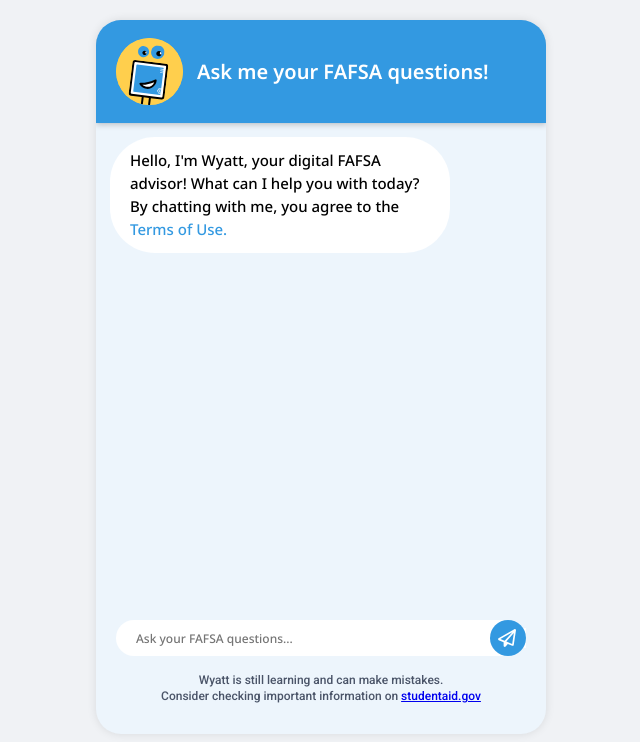
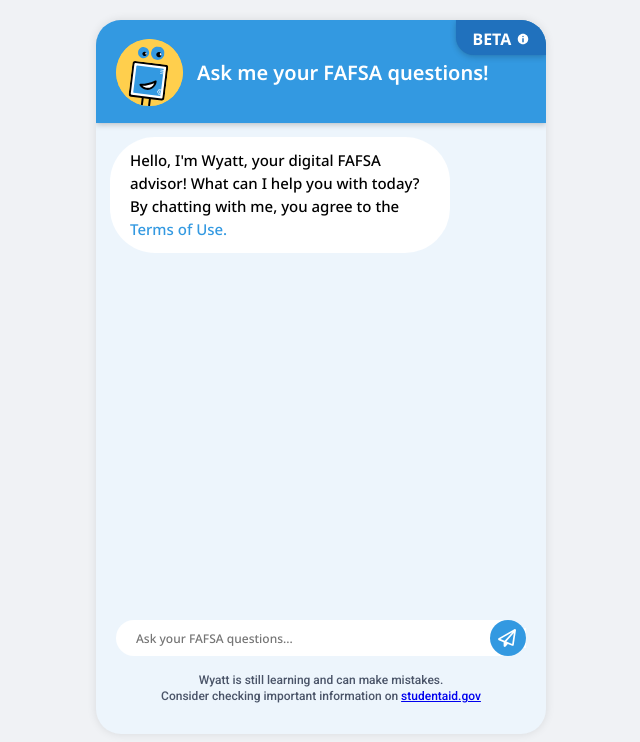
Before and after one commit to williamzebrowskI/assistant-api, a React app in the folder widget/: page / in a window 1280 px wide. Shown: the top 742 px of the page, without its empty margins (319-959 px from the left). Built offline with nearby package versions, Linux system fonts and the light colour scheme; no server answers; the HTML template or start-up script is replaced by a standard one.

Commit message:
add beta tag to chat window

```diff
--- a/widget/src/WidgetWindow.js
+++ b/widget/src/WidgetWindow.js
@@ -5,6 +5,7 @@
 import { setWyattCookies, getCookieValue } from '../helpers/uuidHelpers';
 
 import sendIcon from './images/send-icon.svg';
+import infoIcon from './images/info-icon.svg';
 import wyattAvatar from './images/wyatt-chat-avatar.svg'
 
 // TODO: move all style attributes to css file
@@ -87,6 +88,7 @@
     return (
         <div className="chat-container">
             <div className="chat-header">
+                <div className='beta-tag'>Beta <img src={infoIcon} /></div>
                 <div className="chat-header__icon">
                     <img src={wyattAvatar} />
                 </div>
--- a/widget/src/styles.css
+++ b/widget/src/styles.css
@@ -13,6 +13,33 @@
     padding-bottom: 14px;
 }
 
+.beta-tag {
+    border-radius: 0px 22.5px 0px 18px;
+    box-shadow: 0px 2px 6px rgba(0, 0, 0, 0.2), 0px 0px 1px rgba(0, 0, 0, 0.1);
+    opacity: 1;
+    background-color: rgba(32, 113, 189, 1);
+    color: white;
+    position: absolute;
+    right: 0;
+    top: 0;
+    width: 90px;
+    height: 35px;
+    padding: 8px;
+    text-align: center;
+    text-transform: uppercase;
+    font-family: "NotoSans-Bold", "Noto Sans", sans-serif;
+    font-size: 16px;
+    font-weight: 700;
+    overflow: hidden;
+    box-sizing: border-box;
+}
+
+.beta-tag img {
+    height: 12px;
+    width: 12px;
+    margin-left: 2px;
+}
+
 /* CHAT HEADER */
 
 .chat-header {
@@ -26,6 +53,7 @@
     align-items: center;
     gap: 14px;
     padding: 20px;
+    padding-top: 22px;
     box-sizing: border-box;
 }
 
```
Also changed, not shown: widget/src/images/info-icon.svg (added).
